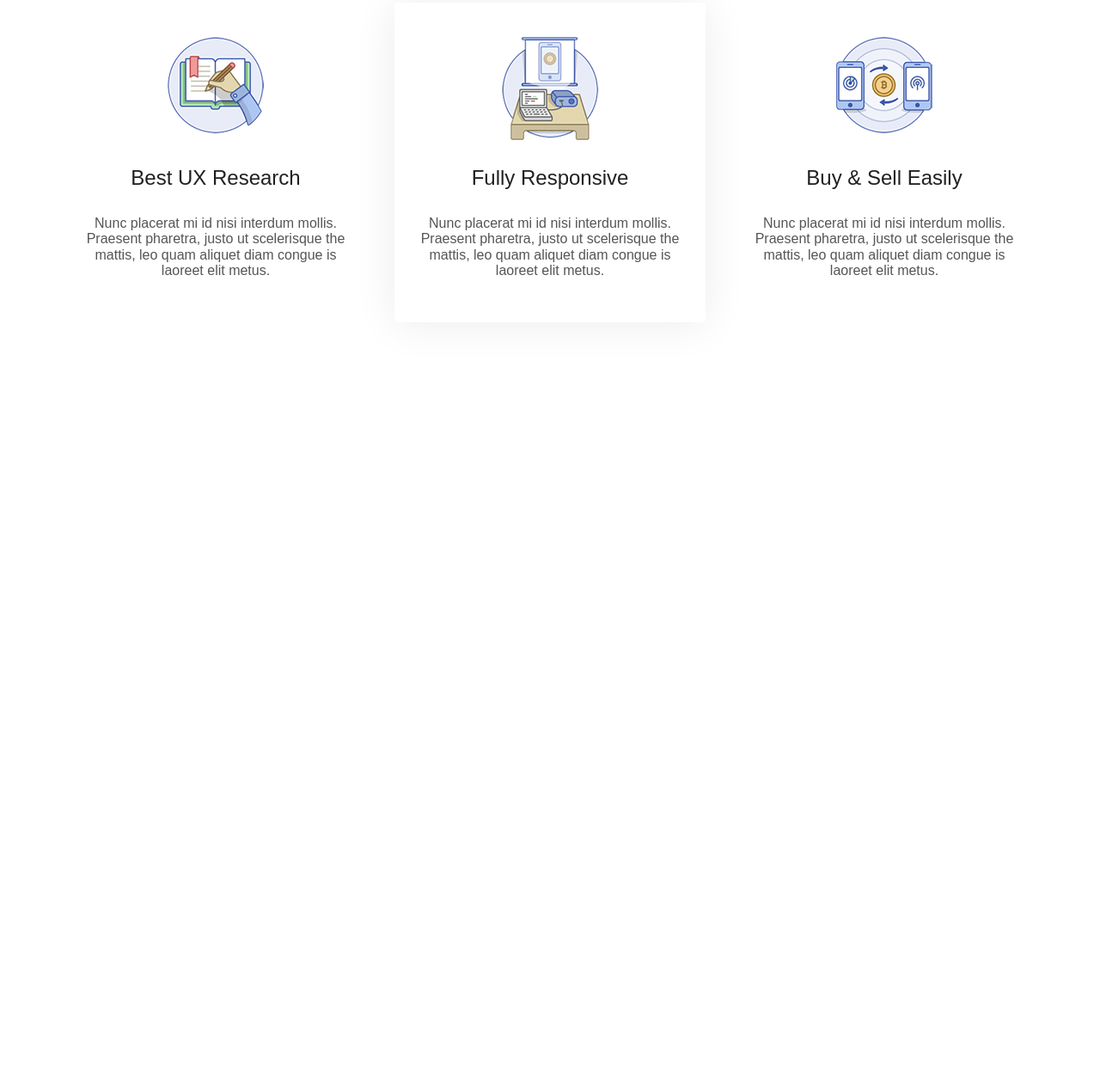
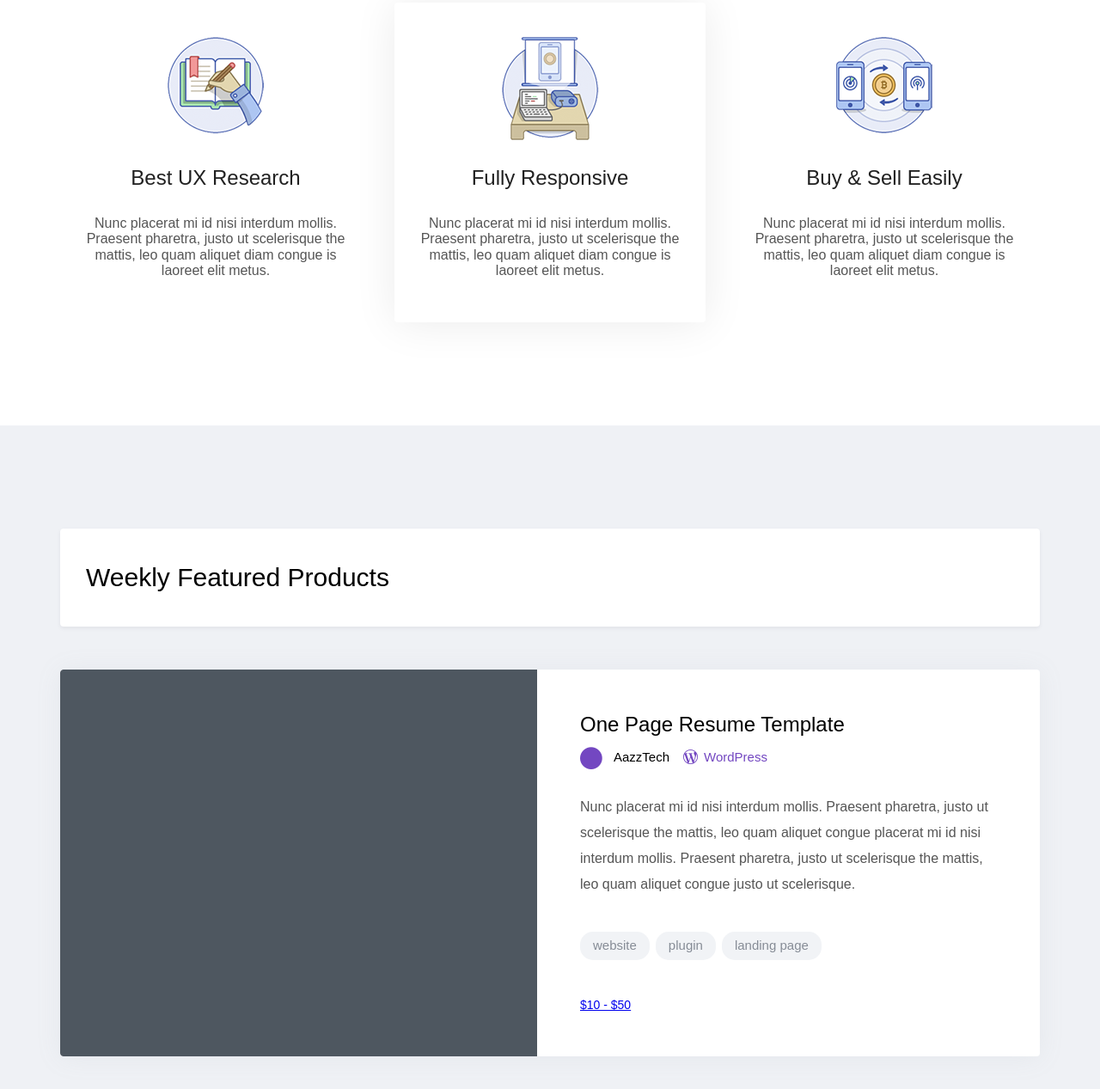
Before and after one commit to Le0Mag/Martplace, a website: page app/index.html in a window 1280 px wide. Shown: the part 1106-2373 px from the top of the page at 86% size. Before the commit the page ends 1601 px from the top, so only its background shows below. Drawn offline with nearby package versions, Linux system fonts and the light colour scheme; files that its build step writes are made by us from their sources.

Commit message:
slider beginning

```diff
--- a/app/index.html
+++ b/app/index.html
@@ -143,7 +143,6 @@
           </div>
         </div>
 
-
         <div class="choice__item choice__item--select">
           <div class="choice__picture">
             <img src="images/item_02.png" alt="comunication">
@@ -157,7 +156,6 @@
             congue is laoreet elit metus.
           </div>
         </div>
-
 
         <div class="choice__item">
           <div class="choice__picture">
@@ -173,10 +171,70 @@
           </div>
         </div>
       </div>
-
     </div>
   </section>
 
+  <section class="product">
+    <div class="container">
+      <div class="product__inner">
+        <div class="product__top">
+          <div class="product__title">
+            Weekly Featured Products
+          </div>
+          <div class="product__btn">
+
+          </div>
+        </div>
+
+
+        <div class="product__item">
+          <div class="product__item-image">
+            <img src="images/content/BG copy 6.png" alt="product">
+          </div>
+          <div class="product__cart">
+            <div class="product__cart-title">
+              One Page Resume Template
+            </div>
+            <div class="product__cart-author">
+              <a href="#" class="product__cart-author--first">AazzTech</a>
+              <a href="#" class="product__cart-author--second">WordPress</a>
+            </div>
+            <div class="product__cart-text">
+              Nunc placerat mi id nisi interdum mollis. Praesent pharetra, justo ut scelerisque the mattis, leo quam
+              aliquet congue placerat mi id nisi interdum mollis. Praesent pharetra, justo ut scelerisque the mattis,
+              leo quam aliquet congue justo ut scelerisque.
+            </div>
+            <div class="product__cart-categories">
+              <a class="product__cart-category" href="#">
+                website
+              </a>
+              <a class="product__cart-category" href="#">
+                plugin
+              </a>
+              <a class="product__cart-category" href="#">
+                landing page
+              </a>
+            </div>
+            <div class="product__cart-info">
+              <a class="product__cart-price" href="#">
+                $10 - $50
+              </a>
+              <div class="product__cart-likes">
+                46
+              </div>
+              <div class="product__cart-basket">
+                634
+              </div>
+              <div class="product__cart-rating">
+                <div class="rate-star"></div>
+              </div>
+            </div>
+          </div>
+        </div>
+
+      </div>
+    </div>
+  </section>
 
   <script src="https://ajax.googleapis.com/ajax/libs/jquery/3.5.1/jquery.min.js"></script>
   <script src="js/libs.min.js"></script>
--- a/app/scss/_fonts.scss
+++ b/app/scss/_fonts.scss
@@ -24,3 +24,39 @@
     font-weight: 700;
     font-display: swap;
 }
+
+
+@font-face {
+  font-family: 'icomoon';
+  src:  url('../fonts/icomoon.eot?bm9ux');
+  src:  url('../fonts/icomoon.eot?bm9ux#iefix') format('embedded-opentype'),
+    url('../fonts/icomoon.ttf?bm9ux') format('truetype'),
+    url('../fonts/icomoon.woff?bm9ux') format('woff'),
+    url('../fonts/icomoon.svg?bm9ux#icomoon') format('svg');
+  font-weight: normal;
+  font-style: normal;
+  font-display: block;
+}
+
+[class^="icon-"], [class*=" icon-"] {
+  /* use !important to prevent issues with browser extensions that change fonts */
+  font-family: 'icomoon' !important;
+  // speak: none;
+  font-style: normal;
+  font-weight: normal;
+  font-variant: normal;
+  text-transform: none;
+  line-height: 1;
+
+  /* Better Font Rendering =========== */
+  -webkit-font-smoothing: antialiased;
+  -moz-osx-font-smoothing: grayscale;
+}
+
+.icon-wordpress:before {
+  content: "\e900";
+  color: #21759b;
+}
+.icon-circle:before {
+  content: "\f111";
+}
--- a/app/scss/style.scss
+++ b/app/scss/style.scss
@@ -341,5 +341,130 @@ button.search__inner-btn--activ {
   box-shadow: 0px 2px 50px 0px rgba(0, 0, 0, 0.08);
 }
 
+// end choice
+// Start slider
 
-// end choice
+.product {
+  background-color: #eff1f5;
+  min-height: 850px;
+}
+
+.product__inner {
+padding-top: 120px;
+}
+
+.product__top {
+  background-color: #fff;
+  display: flex;
+  justify-content: space-between;
+  min-height: 110px;
+  border-radius: 4px;
+  box-shadow: 0px 2px 4px 0px rgba(108, 111, 115, 0.1);
+  margin-bottom: 50px;
+}
+
+.product__title {
+  color: #000;
+  font-size: 30px;
+  padding: 40px 30px;
+}
+
+// .product__btn {
+
+// }
+
+.product__item {
+  border-radius: 4px;
+  background-color: #fff;
+  box-shadow: 0px 2px 30px 0px rgba(147, 155, 168, 0.1);
+  width: 1140px;
+  height: 450px;
+  display: flex;
+  justify-content: space-between;
+  &-images {
+    max-width: 555px;
+    background-repeat: no-repeat;
+    background-size: cover;
+    background-position: center;
+  }
+}
+
+.product__cart {
+  margin-left: 50px;
+  margin-right: 60px;
+  &-title {
+    color: #000;
+    font-weight: 500;
+    font-size: 24px;
+    margin-top: 50px;
+    margin-bottom: 15px;
+  }
+  &-author {
+    display: flex;
+    flex-direction: row;
+    align-items: center;
+    text-decoration: none;
+    margin-bottom: 35px;
+    &--first {
+      color: #000;
+      font-size: 15px;
+      padding-left: 39px;
+      text-decoration: none;
+      margin-right: 5px;
+      position: relative;
+    }
+    &--second {
+      color: #7347c1;
+      font-size: 15px;
+      padding-left: 35px;
+      text-decoration: none;
+      position: relative;
+    }
+  }
+}
+
+.product__cart-author--first::before {
+  content: '\f111';
+  font-family: 'icomoon';
+  font-size: 30px;
+  color: #7347c1;
+  position: absolute;
+  left: 0;
+  top: -7px;
+}
+
+.product__cart-author--second::before {
+  content: '\e900';
+  font-family: 'icomoon';
+  font-size: 17px;
+  color: #7347c1;
+  position: absolute;
+  left: 11px;
+  top: -1px;
+}
+
+.product__cart {
+  &-text {
+    color: #555;
+    font-size: 16px;
+    line-height: 30px;
+    margin-bottom: 40px;
+  }
+  &-categories {
+    display: flex;
+    flex-direction: row;
+    align-items: center;
+    text-decoration: none;
+    margin-bottom: 44px;
+  }
+  &-category {
+    text-decoration: none;
+    color: #868c96;
+    font-size: 15px;
+    background-color: #f1f3f6;
+    padding: 7px 15px 9px;
+    border-radius: 15px;
+    margin-right: 7px;
+  }
+}
+//End slider
```
Also changed, not shown: app/fonts/icomoon.ttf (added), app/fonts/icomoon.woff (added), app/images/content/BG copy 6.png (added), 4 other files.
